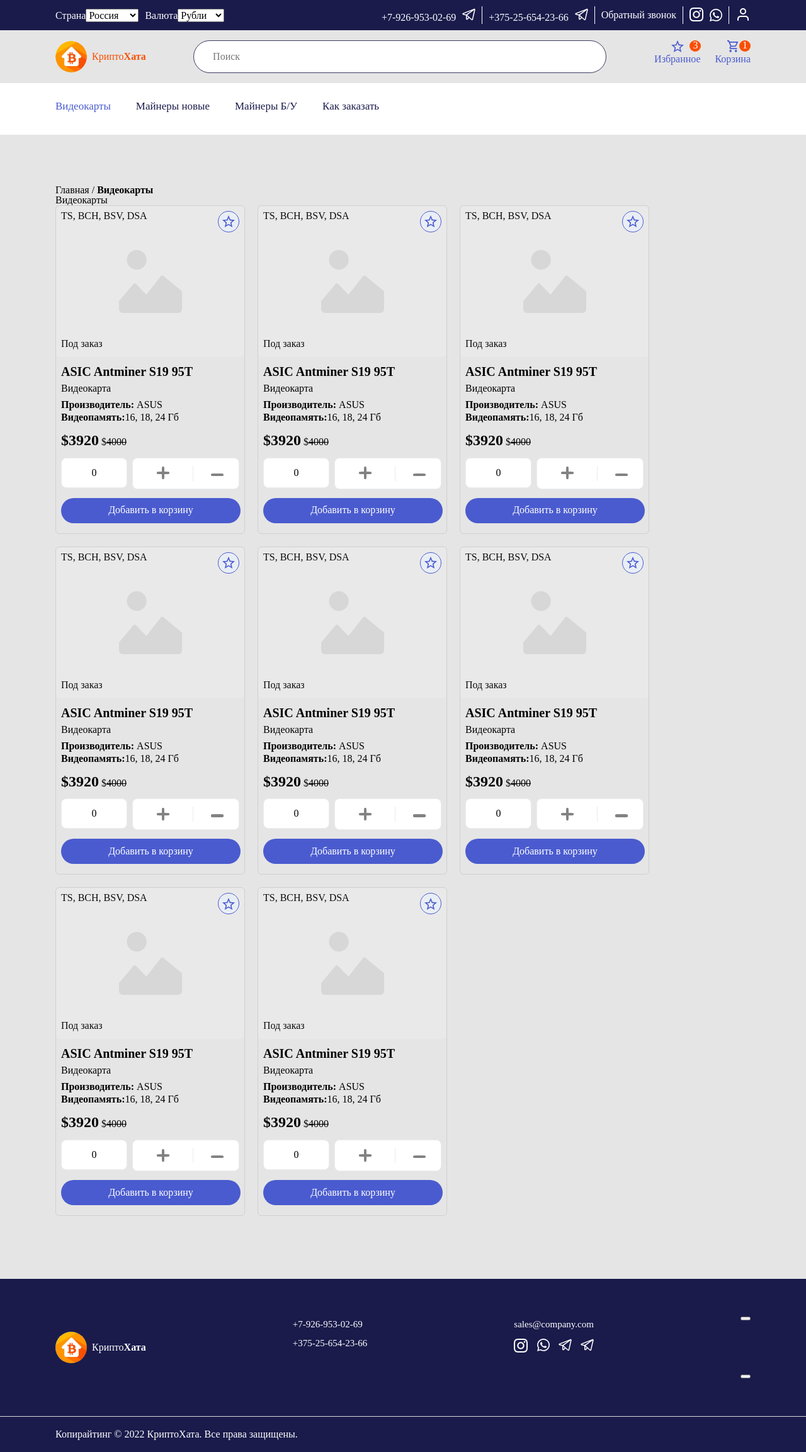
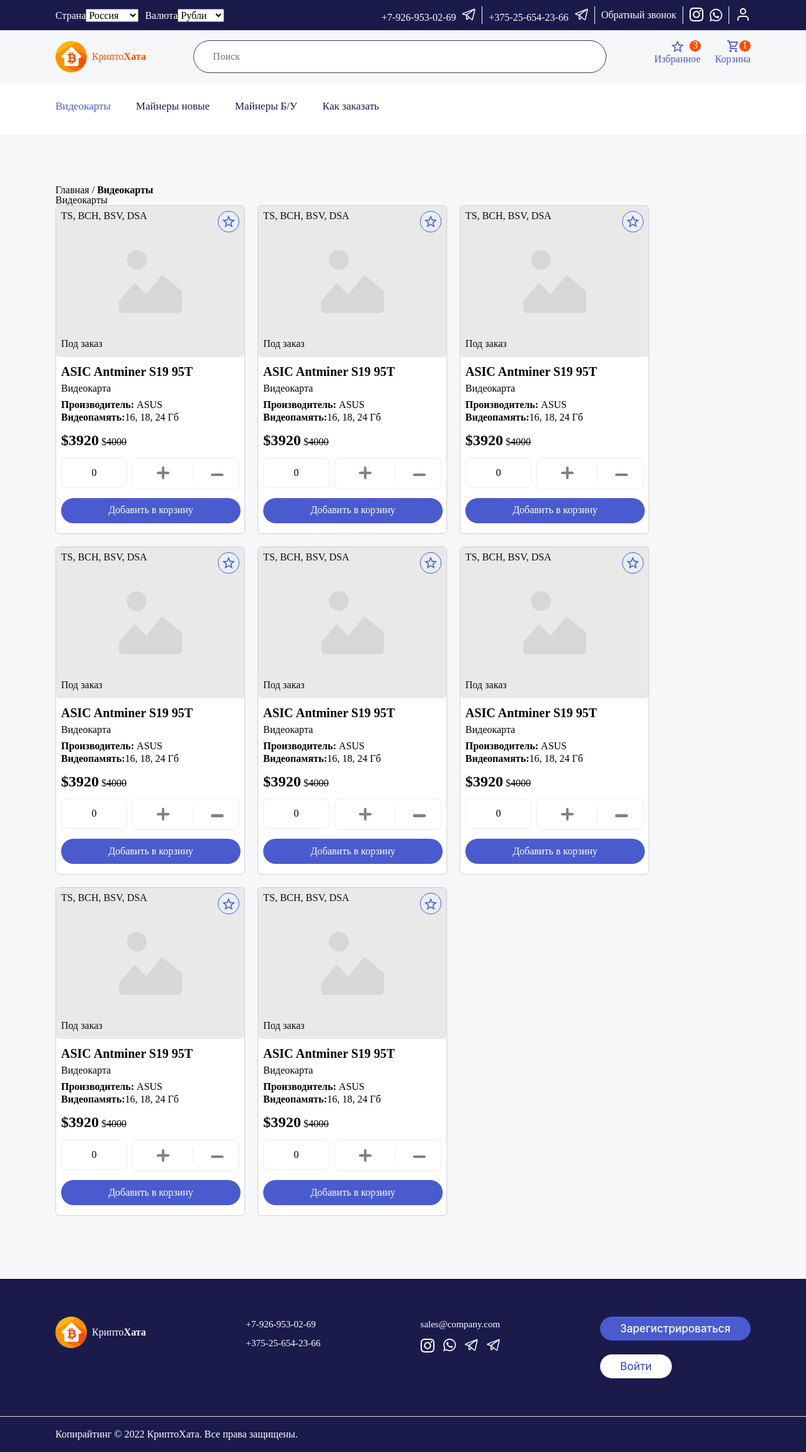
Before and after one commit to GBaykov/kriptohata, a React (Create React App) app: page /videocards in a window 1280 px wide. Shown: the whole page at 63% size. Built offline with nearby package versions, Linux system fonts and the light colour scheme.

Commit message:
fix: fix background-colors

```diff
--- a/public/index.html
+++ b/public/index.html
@@ -8,7 +8,7 @@
     <meta name="description" content="Web site created using create-react-app" />
     <link rel="apple-touch-icon" href="%PUBLIC_URL%/image.png" type="image/x-icon" />
     <link rel="manifest" href="%PUBLIC_URL%/manifest.json" />
-    <title>React Redux App</title>
+    <title>Kriptohata</title>
   </head>
   <body>
     <noscript>You need to enable JavaScript to run this app.</noscript>
--- a/src/components/card-videocard/videocard.css
+++ b/src/components/card-videocard/videocard.css
@@ -3,7 +3,7 @@
   border-radius: 8px;
   width: 301px;
   box-sizing: border-box;
-
+  background: #fff;
   border: 1px solid #d0d0d0;
   border-radius: 6px;
   margin: 0px 10px 20px 10px;
--- a/src/components/footer/Footer.tsx
+++ b/src/components/footer/Footer.tsx
@@ -1,4 +1,5 @@
 import React from 'react';
+import Button from '../button';
 import './footer.css';
 
 function Footer() {
@@ -6,13 +7,14 @@
     <footer className="footer">
       <div className="footer-wrapper">
         <div className="footer__content content">
+          <div className="footer__content-logo">
             <p className="content-logo">
               <img className="content-logo-img" src="image.svg" alt="footer-logo" />
               <span className="content-logo-text">
                 Крипто<b>Хата</b>
               </span>
             </p>
-
+          </div>
           <div className="content__phones phones">
             <a className="phones-phone" href="tel:+79269530269">
               +7-926-953-02-69
@@ -41,8 +43,13 @@
             </p>
           </div>
           <div className="content__buttons buttons">
-            <button className="buttons-register"></button>
-            <button className="buttons-login"></button>
+            <Button isMain={true} text="Зарегистрироваться" />
+            <p>
+              {' '}
+              <Button isMain={false} text="Войти" />
+            </p>
+            {/* <button className="buttons-register"></button>
+            <button className="buttons-login"></button> */}
           </div>
         </div>
         <div className="footer__copyright copyright">
--- a/src/components/header/header.css
+++ b/src/components/header/header.css
@@ -2,7 +2,7 @@
   width: 100%;
   min-height: 100px;
   display: flex;
-  background-color: #e5e5e5;
+  background-color: #f6f7f8;
   box-sizing: border-box;
 }
 
--- a/src/components/pages/page.css
+++ b/src/components/pages/page.css
@@ -3,5 +3,5 @@
 }
 .main {
   flex: 1 1 auto;
-  background-color: #e5e5e5;
+  background-color: #f6f7f8;
 }
```
Lines whose indentation alone changed are shown as unchanged.
